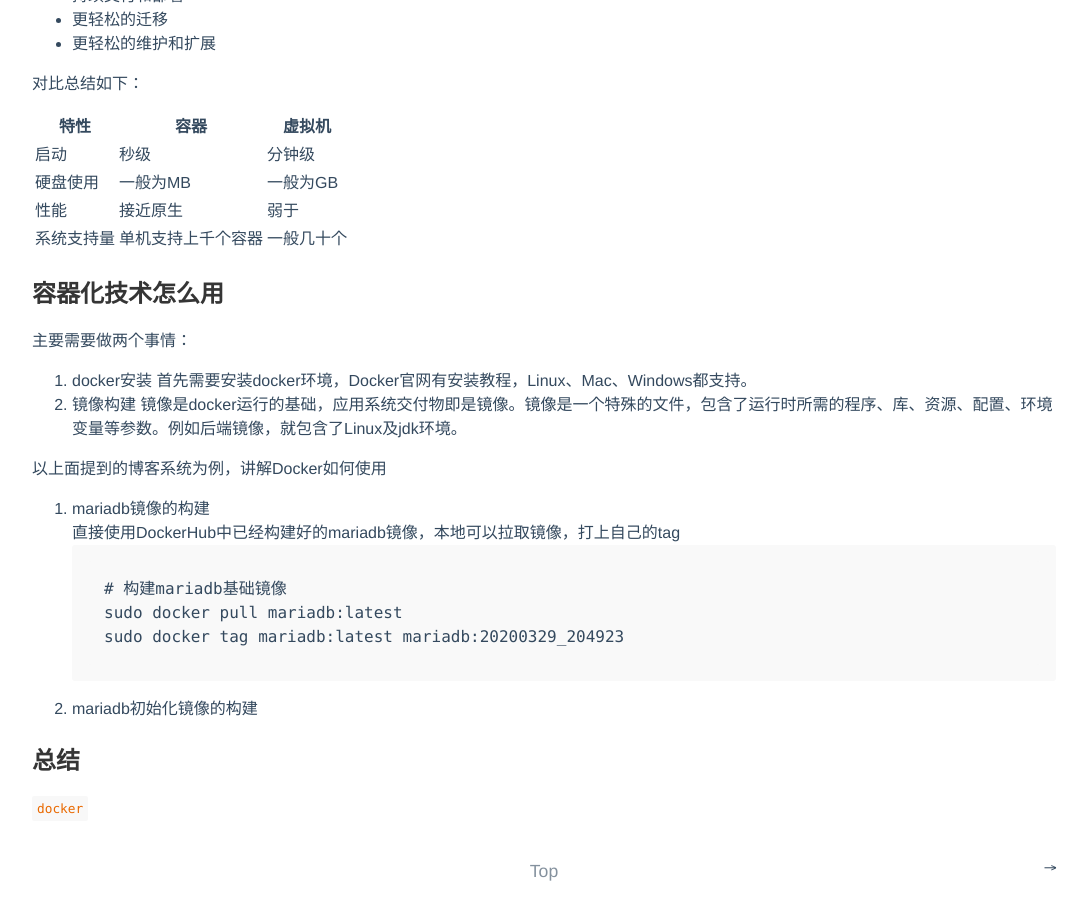
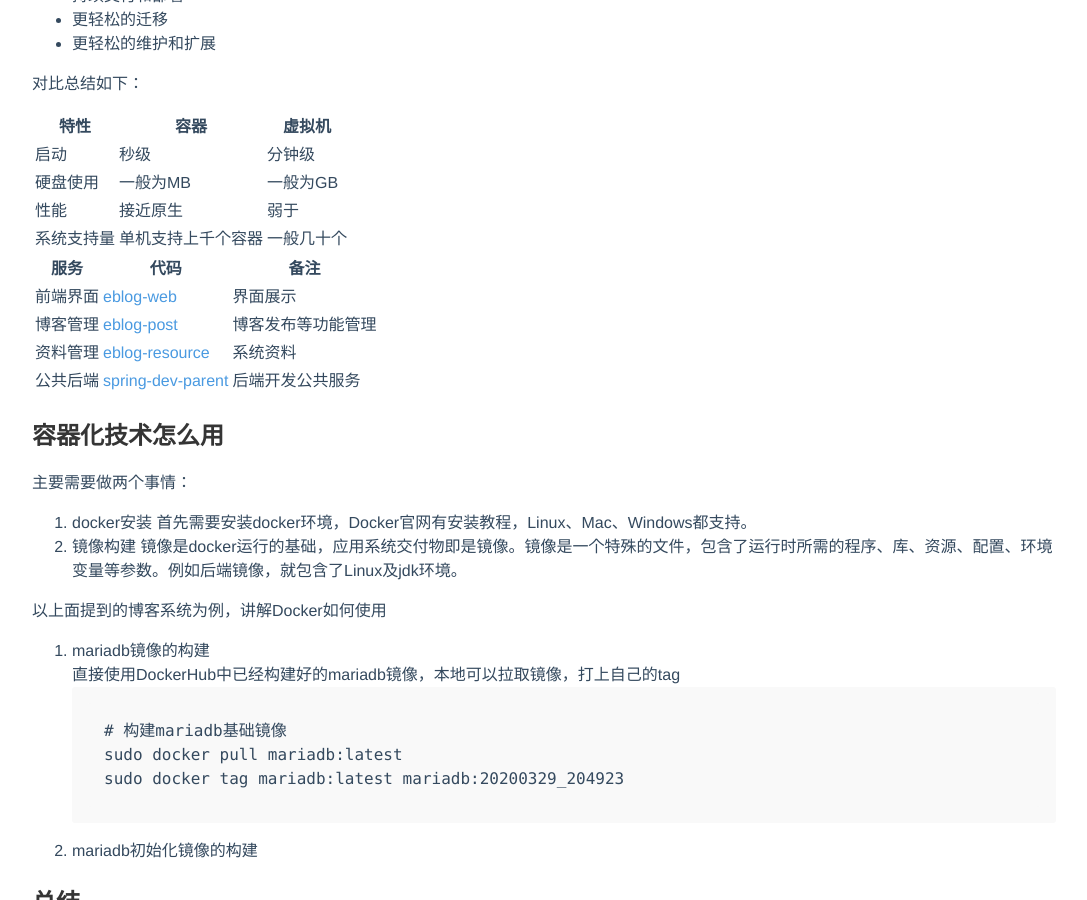
Before and after one commit to leanfish2011/leanfish2011.github.io, a Jekyll site: the page built from _posts/2023-05-03-容器化技术的使用和优缺点.md, in a window 1280 px wide and 900 px high, scrolled down 2303 px. Shown: the whole window, without its empty margins (96-1183 px from the left). Built offline with Jekyll 4.4.1, drawn with Linux system fonts in a browser that asks for light colours; comment, search, counter and statistics services are not loaded.

Commit message:
Update 2023-05-03-容器化技术的使用和优缺点.md

```diff
--- a/_posts/2023-05-03-容器化技术的使用和优缺点.md
+++ b/_posts/2023-05-03-容器化技术的使用和优缺点.md
@@ -64,6 +64,14 @@ Docker同传统的虚拟化技术相比，有以下优点：
 | 性能       | 接近原生         | 弱于      |
 | 系统支持量  | 单机支持上千个容器 | 一般几十个 |
 
+|  服务   | 代码  | 备注  |
+|  ----  | ----  | ----  |
+| 前端界面  | [eblog-web](https://github.com/leanfish2011/eblog-web) | 界面展示 |
+| 博客管理  | [eblog-post](https://github.com/leanfish2011/eblog-post) | 博客发布等功能管理 |
+| 资料管理  | [eblog-resource](https://github.com/leanfish2011/eblog-resource) | 系统资料 |
+| 公共后端  | [spring-dev-parent](https://github.com/leanfish2011/spring-dev-parent) | 后端开发公共服务 |
+
+
 ## 容器化技术怎么用
 主要需要做两个事情：
 1. docker安装
```
